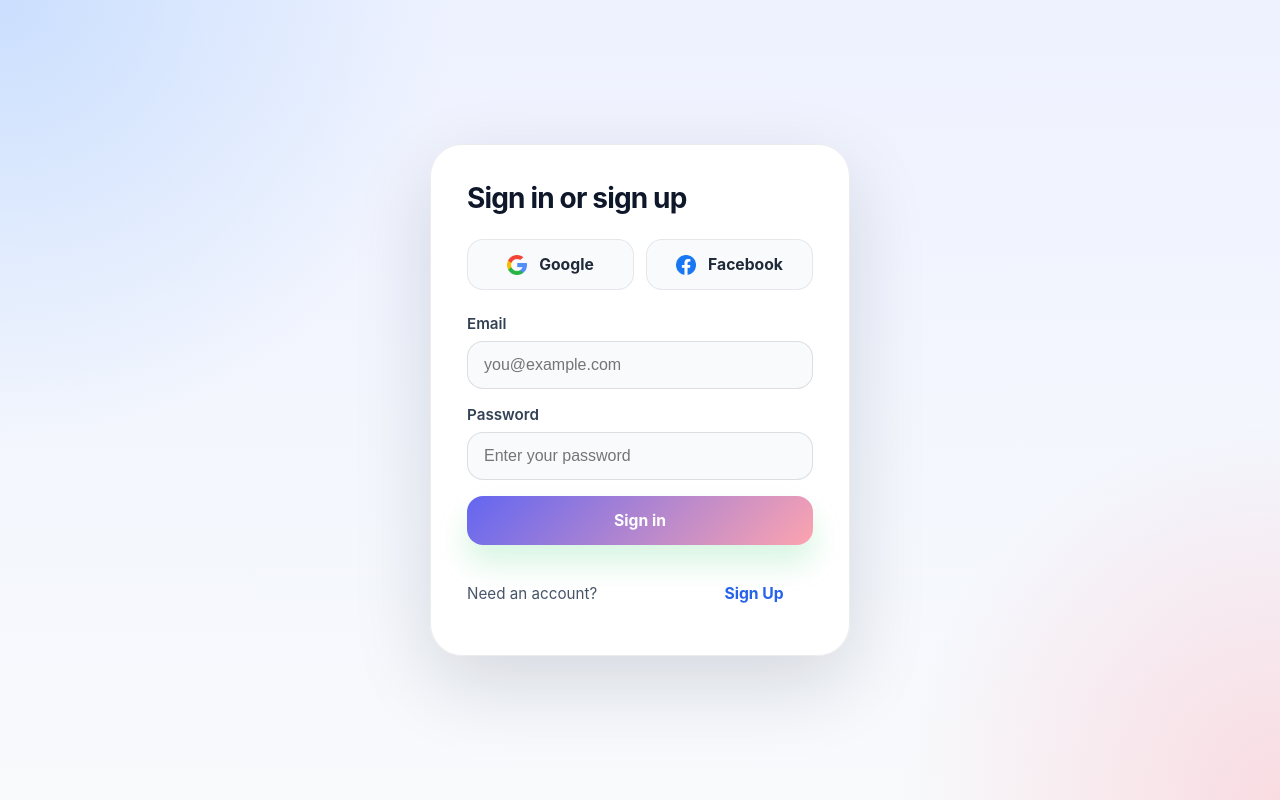
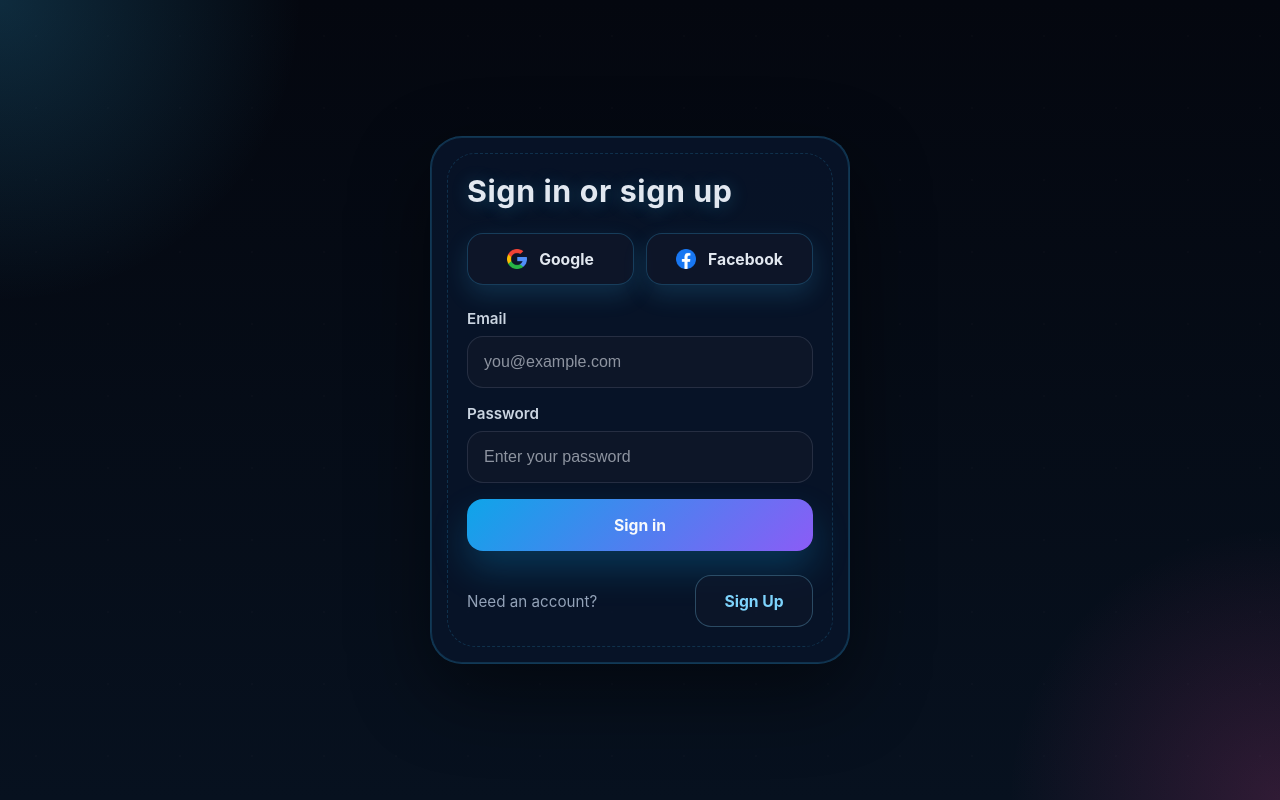
Before and after one commit to Shemuel-bot/PandaMath, a React app in the folder Frontend/: page /sign-in in a window 1280 px wide. Built offline with nearby package versions, Linux system fonts and the light colour scheme; the HTML template or start-up script is replaced by a standard one.

Commit message:
Enhance SignIn component styles with improved backgrounds, button designs, and hover effects

```diff
--- a/Frontend/src/css/signIn.module.css
+++ b/Frontend/src/css/signIn.module.css
@@ -3,28 +3,51 @@
   display: grid;
   place-items: center;
   padding: 2rem;
-  background: radial-gradient(circle at top left, rgba(96, 165, 250, 0.25), transparent 30%),
-              radial-gradient(circle at bottom right, rgba(251, 113, 133, 0.22), transparent 25%),
-              linear-gradient(180deg, #eef2ff 0%, #f8fafc 100%);
+  background: radial-gradient(circle at top left, rgba(56, 189, 248, 0.2), transparent 20%),
+              radial-gradient(circle at bottom right, rgba(236, 72, 153, 0.18), transparent 18%),
+              linear-gradient(180deg, #04070f 0%, #07111f 100%);
+  position: relative;
+}
+
+.page::before {
+  content: '';
+  position: absolute;
+  inset: 0;
+  background-image: radial-gradient(circle, rgba(255,255,255,0.08) 1px, transparent 1px);
+  background-size: 72px 72px;
+  opacity: 0.18;
+  pointer-events: none;
 }
 
 .card {
   width: min(420px, 100%);
   padding: 2.25rem;
   border-radius: 32px;
-  background: rgba(255, 255, 255, 0.95);
-  box-shadow: 0 28px 80px rgba(15, 23, 42, 0.14);
-  border: 1px solid rgba(15, 23, 42, 0.08);
+  background: rgba(8, 20, 42, 0.9);
+  box-shadow: 0 28px 80px rgba(0, 0, 0, 0.48), inset 0 0 0 1px rgba(56, 189, 248, 0.18);
+  border: 1px solid rgba(56, 189, 248, 0.22);
   display: flex;
   flex-direction: column;
   gap: 1.5rem;
+  position: relative;
+  overflow: hidden;
+}
+
+.card::after {
+  content: '';
+  position: absolute;
+  inset: 1rem;
+  border: 1px dashed rgba(56, 189, 248, 0.18);
+  border-radius: 28px;
+  pointer-events: none;
 }
 
 .card h3 {
   margin: 0;
-  font-size: 1.75rem;
-  color: #0f172a;
-  letter-spacing: -0.03em;
+  font-size: 1.9rem;
+  color: #e2e8f0;
+  letter-spacing: 0.02em;
+  text-shadow: 0 2px 18px rgba(56, 189, 248, 0.28);
 }
 
 .socialRow {
@@ -38,29 +61,45 @@
 .secondaryButton {
   border: none;
   border-radius: 16px;
-  min-height: 48px;
+  min-height: 52px;
   font-weight: 700;
   transition: transform 0.2s ease, box-shadow 0.2s ease, background-color 0.2s ease;
   display: inline-flex;
   align-items: center;
   justify-content: center;
   gap: 0.75rem;
+  position: relative;
+  overflow: hidden;
 }
 
 .socialButton {
-  background: #f8fafc;
-  color: #1f2937;
-  box-shadow: inset 0 0 0 1px rgba(15, 23, 42, 0.08);
+  background: rgba(15, 23, 42, 0.9);
+  color: #e2e8f0;
+  box-shadow: 0 10px 24px rgba(56, 189, 248, 0.16);
+  border: 1px solid rgba(56, 189, 248, 0.24);
+}
+
+.socialButton::before {
+  content: '';
+  position: absolute;
+  inset: 0;
+  background: linear-gradient(135deg, rgba(56, 189, 248, 0.08), transparent 35%, rgba(236, 72, 153, 0.08));
+  opacity: 0;
+  transition: opacity 0.2s ease;
+}
+
+.socialButton:hover::before {
+  opacity: 1;
 }
 
 .socialIcon {
   width: 20px;
   height: 20px;
   object-fit: contain;
+  z-index: 1;
 }
 
 .socialButton:hover {
-  background: #e2e8f0;
   transform: translateY(-1px);
 }
 
@@ -72,39 +111,44 @@
 .fieldGroup label {
   display: grid;
   gap: 0.5rem;
-  color: #334155;
+  color: #cbd5e1;
   font-size: 0.95rem;
   font-weight: 600;
 }
 
 .fieldGroup input {
   width: 100%;
-  min-height: 48px;
+  min-height: 52px;
   padding: 0 1rem;
   border-radius: 16px;
-  border: 1px solid rgba(15, 23, 42, 0.12);
-  background: #f8fafc;
-  color: #0f172a;
+  border: 1px solid rgba(148, 163, 184, 0.18);
+  background: rgba(15, 23, 42, 0.88);
+  color: #e2e8f0;
   font-size: 1rem;
   outline: none;
-  transition: border-color 0.2s ease, box-shadow 0.2s ease;
+  transition: border-color 0.2s ease, box-shadow 0.2s ease, background-color 0.2s ease;
+}
+
+.fieldGroup input::placeholder {
+  color: rgba(226, 232, 240, 0.6);
 }
 
 .fieldGroup input:focus {
-  border-color: #60a5fa;
-  box-shadow: 0 0 0 4px rgba(96, 165, 250, 0.15);
+  border-color: #38bdf8;
+  box-shadow: 0 0 0 4px rgba(56, 189, 248, 0.15);
+  background: rgba(15, 23, 42, 1);
 }
 
 .primaryButton {
   width: 100%;
-  background: linear-gradient(135deg, #6366f1,  #fda4af);
-  color: white;
-  box-shadow: 0 18px 30px rgba(34, 197, 94, 0.18);
+  background: linear-gradient(135deg, #0ea5e9 0%, #8b5cf6 100%);
+  color: #f8fafc;
+  box-shadow: 0 18px 36px rgba(14, 165, 233, 0.24);
 }
 
 .primaryButton:hover {
   transform: translateY(-1px);
-  background: linear-gradient(135deg, #38bdf8, #16a34a);
+  box-shadow: 0 20px 40px rgba(14, 165, 233, 0.32);
 }
 
 .footerRow {
@@ -113,15 +157,18 @@
   justify-content: space-between;
   gap: 1rem;
   font-size: 0.95rem;
-  color: #475569;
+  color: #94a3b8;
 }
 
 .secondaryButton {
-  background: transparent;
-  color: #2563eb;
+  background: rgba(15, 23, 42, 0.72);
+  color: #7dd3fc;
   min-width: 118px;
+  border: 1px solid rgba(125, 211, 252, 0.28);
 }
 
 .secondaryButton:hover {
-  text-decoration: underline;
+  text-decoration: none;
+  color: #fff;
+  background: rgba(56, 189, 248, 0.18);
 }
```
